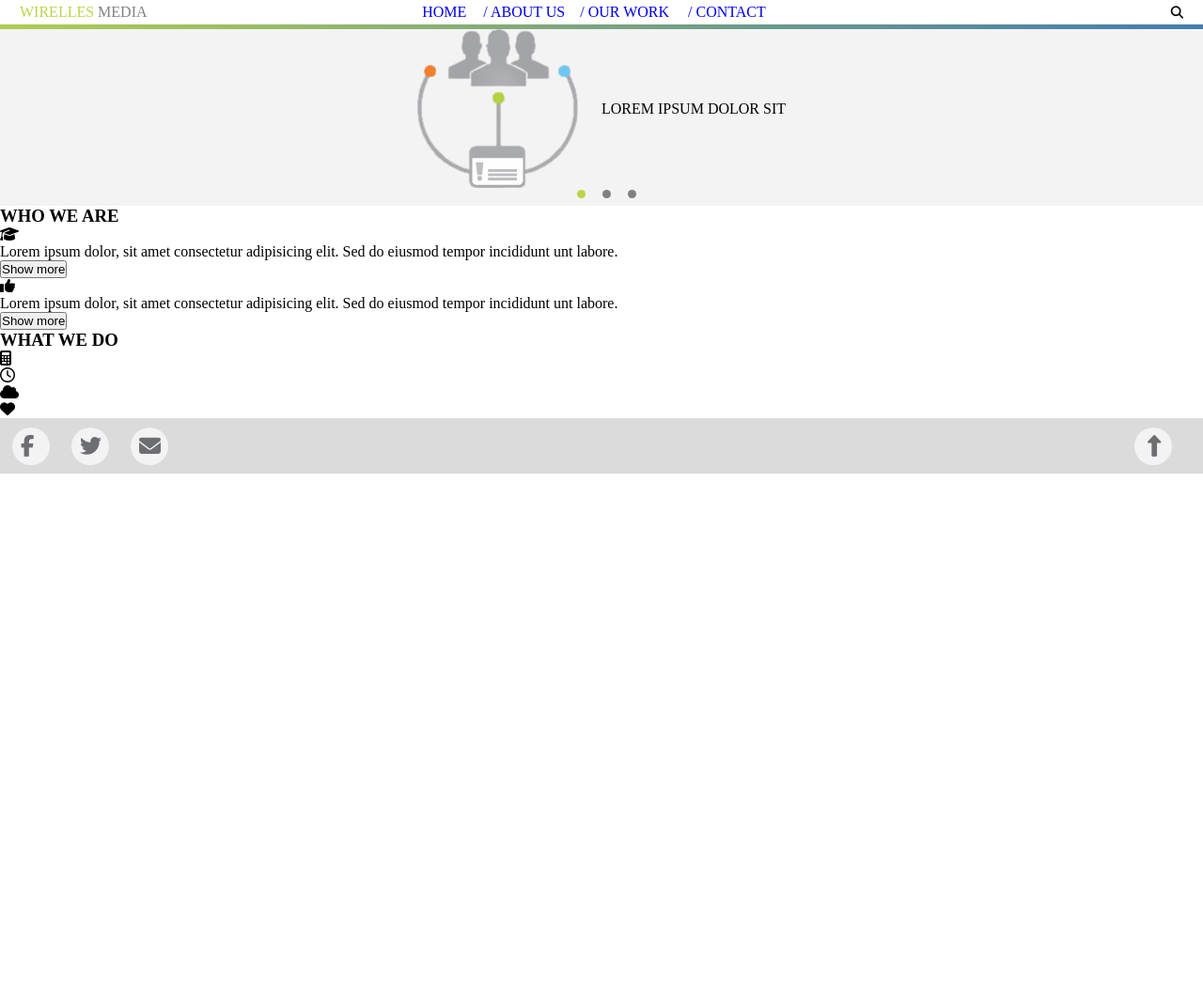
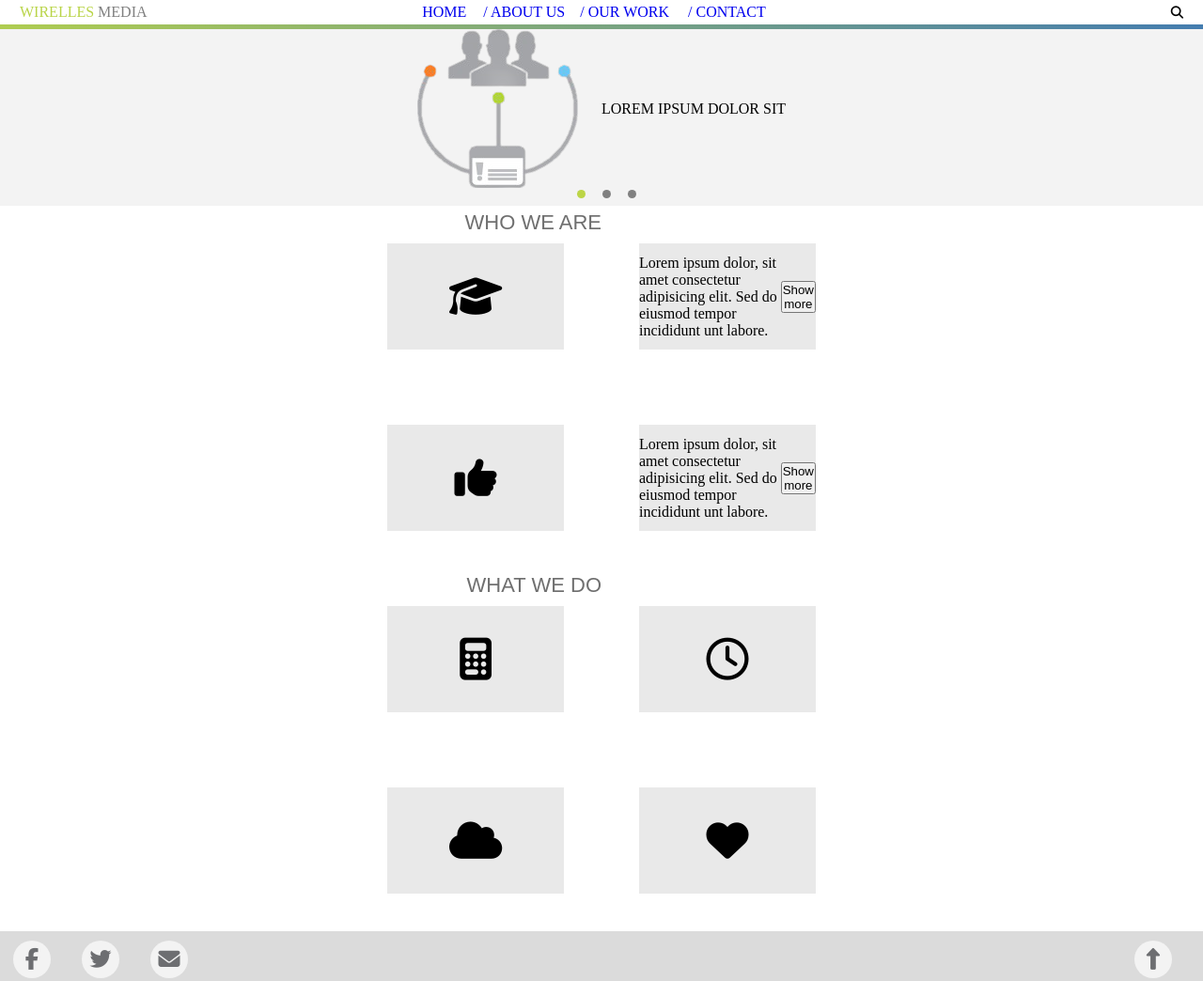
Before and after one commit to MilosKozic/WM, a website built with webpack: page index.html in a window 1280 px wide. Shown: the whole page at 94% size. Before the commit the page ends 800 px from the top, so only its background shows below. Built offline with nearby package versions, Linux system fonts and the light colour scheme.

Commit message:
footer and main setup

```diff
--- a/assets/css/_footer.scss
+++ b/assets/css/_footer.scss
@@ -1,12 +1,10 @@
 .footer{
     background-color: rgb(219,219,219);
     height: 59px;
+    display: flex;
+    justify-content: start;
     align-items: center;
-    display: flex;
-    #{&}-container{
-        margin-left:13px ;
-        margin-right: 13px;
-        display: flex;
+    flex-direction: row;
 
        a{
         font-size: 23px;
@@ -16,27 +14,15 @@
         height: 40px;
         width: 40px;
         margin-right: 19px;
+        margin-left: 14px;
         color: rgb(109, 110, 113);
+        display: flex;
+        justify-content: center;
+        align-items: center;
+        text-decoration: none;
         }
-    .footer-item-start{
-
-         a  i{
-               position: relative;
-               top:8px;
-               left:9px;
-           }
-
-                       }
-    .footer-item-end{
-        position: absolute;
-        right: 14px;
-
-            a  i{
-               position: relative;
-               top:8px;
-               left:14px;
-           }
-
-                    }
-               }
 }
+#altup{
+    position: absolute;
+  right: 14px;
+}
--- /dev/null
+++ b/assets/css/_main-section.scss
@@ -0,0 +1,31 @@
+
+.section{
+  display: grid;
+  grid-template-columns: auto auto ;
+  grid-template-rows: auto auto;
+  justify-content: center;
+    .main-section{
+        background-color: rgb(233, 233, 233);
+        display: inline-block;
+        height: 113px;
+        width: 188px;
+        margin: 40px;
+        display: flex;
+        justify-content: center;
+        align-items: center;
+        i{
+            font-size: 45px;
+        }
+    }
+}
+
+main h3 {
+    margin-top: 5px;
+    position: absolute;
+    right: 0px;
+    margin-right:50% ;
+    color: rgb(111, 111, 111);
+    font-family: Arial, Helvetica, sans-serif;
+    font-weight: 500;
+    font-size: 22px;
+}
--- a/assets/css/main.scss
+++ b/assets/css/main.scss
@@ -1,4 +1,4 @@
-@import './resets','./variables','./burger','./slider','./footer';
+@import './resets','./variables','./burger','./slider','./footer','./main-section';
 
 @mixin flex($direction) {
     display: flex;
--- a/index.html
+++ b/index.html
@@ -54,44 +54,38 @@
         <button class="next">&#10095;</button>
     </div>
     <main class="main">
-        <section class="section">
+        <section >
             <h3>WHO WE ARE</h3>
-            <div>
-                <div><i class="fas fa-graduation-cap"></i></div>
-                <div>
+            <div class="section">
+                <div class="main-section"><i class="fas fa-graduation-cap"></i></div>
+                <div class="main-section">
                     <p>Lorem ipsum dolor, sit amet consectetur adipisicing elit. Sed do eiusmod tempor incididunt unt
                         labore.</p>
                     <button class="show-more">Show more</button>
                 </div>
-                <div><i class="fas fa-thumbs-up"></i></div>
-                <div>
+                <div class="main-section"><i class="fas fa-thumbs-up"></i></div>
+                <div class="main-section">
                     <p>Lorem ipsum dolor, sit amet consectetur adipisicing elit. Sed do eiusmod tempor incididunt unt
                         labore.</p>
                     <button class="show-more">Show more</button>
                 </div>
             </div>
         </section>
-        <section class="section">
+        <section >
             <h3>WHAT WE DO</h3>
-            <div>
-                <div><i class="fas fa-calculator"></i></div>
-                <div><i class="far fa-clock"></i></div>
-                <div><i class="fas fa-cloud"></i></div>
-                <div><i class="fas fa-heart"></i></div>
+            <div class="section">
+                <div class="main-section"><i class="fas fa-calculator"></i></div>
+                <div class="main-section"><i class="far fa-clock"></i></div>
+                <div class="main-section"><i class="fas fa-cloud"></i></div>
+                <div class="main-section"><i class="fas fa-heart"></i></div>
             </div>
         </section>
     </main>
     <footer class="footer">
-        <div class="footer-container">
-            <div class="footer-item-start">
-            <a href="https://www.facebook.com/pages/Wireless%20Media/212359128929310/" target="_blank"><i class="fab fa-facebook-f"></i></a>
-            <a href="#"><i class="fab fa-twitter"></i></a>
-            <a href="https://wm.rs/contact" target="_blank"><i class="fas fa-envelope"></i></a>
-        </div>
-        <div class="footer-item-end">
-           <a href="#nav"><i class="fas fa-long-arrow-alt-up altup"></i></a>
-        </div>
-        </div>
+                <a href="https://www.facebook.com/pages/Wireless%20Media/212359128929310/" target="_blank"><i                        class="fab fa-facebook-f"></i></a>
+                <a href="#"><i class="fab fa-twitter"></i></a>
+                <a href="https://wm.rs/contact" target="_blank"><i class="fas fa-envelope"></i></a>
+                <a href="#nav" id="altup"><i class="fas fa-long-arrow-alt-up altup"></i></a>
     </footer>
 
 </body>
```
Also changed, not shown: assets/css/main.css, 1 other file.
